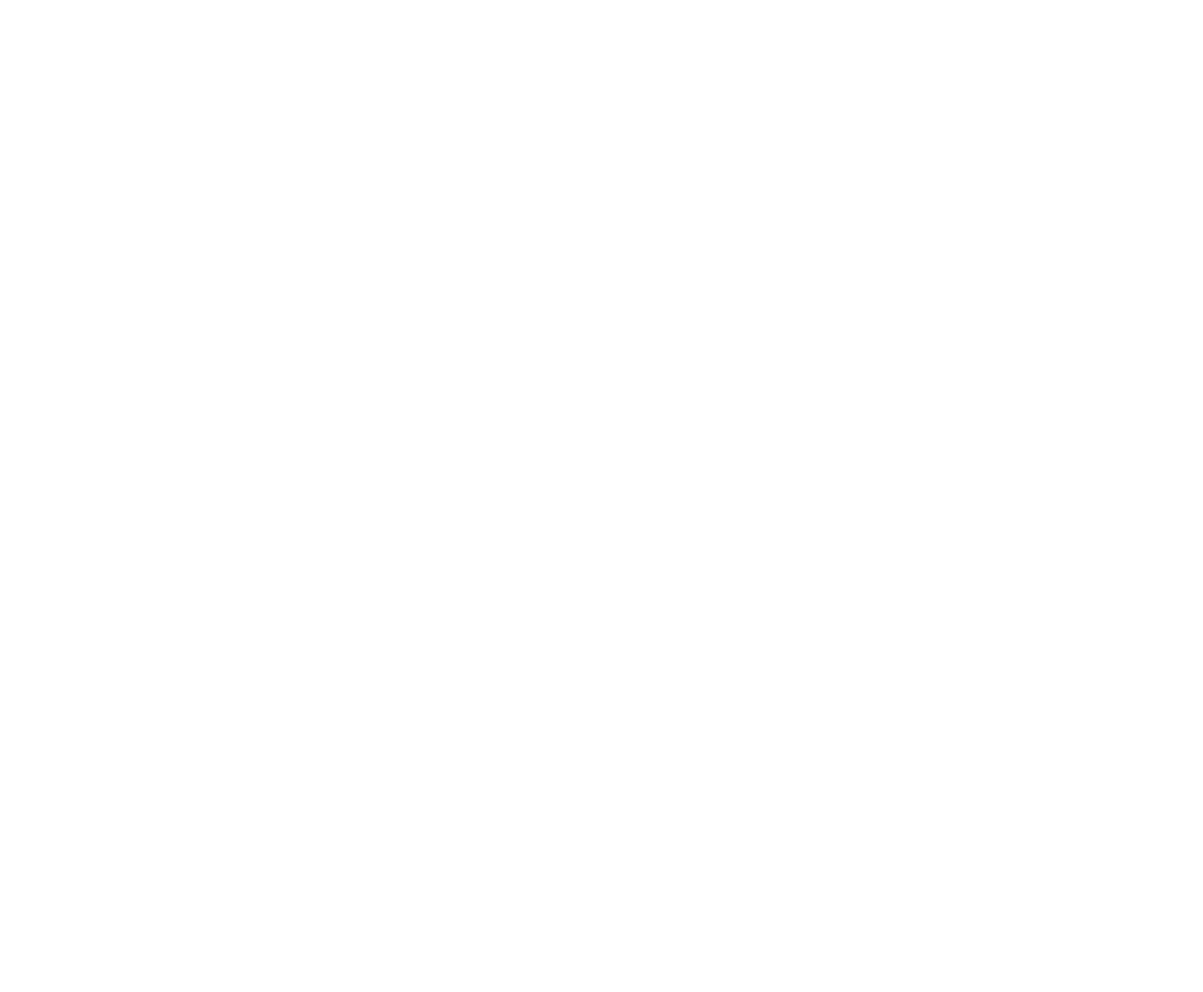
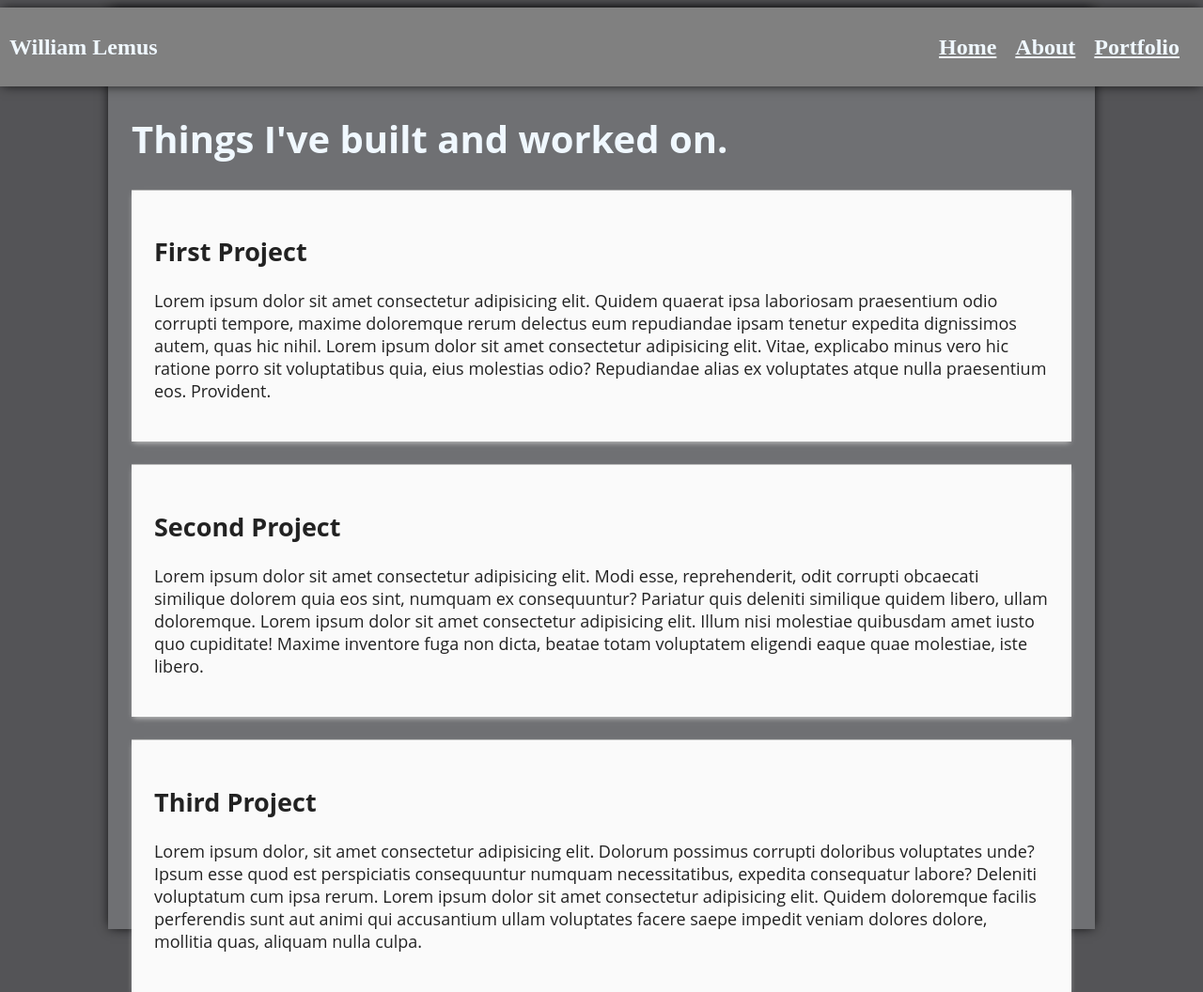
Before and after one commit to WilliamLms/personalWebsite, a plain HTML site: page portfolio.html in a window 1280 px wide. Shown: the whole page at 94% size. Before the commit the page ends 800 px from the top, so only its background shows below. Drawn offline with Linux system fonts and the light colour scheme.

Commit message:
all pages done

```diff
--- a/about.html
+++ b/about.html
@@ -3,8 +3,77 @@
   <head>
     <meta charset="UTF-8" />
     <meta name="viewport" content="width=device-width, initial-scale=1.0" />
-    <title>Document</title>
+    <title>About Page</title>
+    <link rel="stylesheet" href="style.css" />
   </head>
   <body>
+    <nav>
+      <div class="name">
+        <h1>William Lemus</h1>
+      </div>
+      <div class="links">
+        <a href="index.html"><h1>Home</h1></a>
+        <a href="about.html"><h1>About</h1></a>
+        <a href="portfolio.html"><h1>Portfolio</h1></a>
+      </div>
+    </nav>
+    <main>
+      <h1 class="aboutHeader">
+        In my free time I like to maintain a fun and healthy lifestyle by taking
+        part in activities I really enjoy doing that will keep me fit and
+        healthy, but also stuff that is also fun for me, as such the following.
+      </h1>
+      <section class="aboutSection">
+        <h2>Weightlifting</h2>
+        <img
+          class="aboutImg"
+          src="https://thumbor.forbes.com/thumbor/fit-in/900x510/https://www.forbes.com/health/wp-content/uploads/2023/06/weightlifting.jpeg-e1685949276752.jpg"
+          alt="gym"
+        />
+        <p>
+          Lorem ipsum dolor sit amet consectetur adipisicing elit.
+          Necessitatibus hic dignissimos doloribus optio impedit eveniet quaerat
+          ratione ex, laudantium quis inventore commodi eos voluptate est
+          aperiam architecto velit sint facere? Lorem ipsum dolor sit amet
+          consectetur, adipisicing elit. Possimus quis voluptates a doloribus
+          excepturi, sit, labore ut, quaerat illum perferendis voluptatibus
+          error et animi minus fugiat obcaecati rerum similique aliquid.
+        </p>
+      </section>
+      <section class="aboutSection">
+        <h2>Soccer</h2>
+        <img
+          class="aboutImg"
+          src="https://encrypted-tbn0.gstatic.com/images?q=tbn:ANd9GcSZhjIFhSWLAymvOurTnLK1o0imQJsNTt72jA&s"
+          alt="soccer"
+        />
+        <p>
+          Lorem ipsum dolor sit amet consectetur adipisicing elit. Debitis, id
+          animi. Aperiam architecto quae soluta labore libero veritatis,
+          suscipit consequatur recusandae eius saepe asperiores aliquid est
+          similique rem error laborum? Lorem ipsum dolor sit, amet consectetur
+          adipisicing elit. Ipsa possimus saepe iste impedit hic distinctio
+          molestiae necessitatibus voluptatum modi animi dolorem soluta natus
+          ipsum quam nesciunt molestias rerum, magnam totam?
+        </p>
+      </section>
+      <section class="aboutSection">
+        <h2>Video Games</h2>
+        <img
+          class="aboutImg"
+          src="https://builtin.com/sites/www.builtin.com/files/styles/og/public/2022-09/gaming.png"
+          alt="gaming"
+        />
+        <p>
+          Lorem ipsum dolor sit, amet consectetur adipisicing elit. A debitis
+          dolore, repellat laboriosam, ipsam necessitatibus dolorem, reiciendis
+          exercitationem labore soluta quaerat nihil pariatur illum iure quo
+          dolor! Sunt, id amet! Lorem ipsum dolor sit amet consectetur
+          adipisicing elit. Sunt incidunt eius fugit culpa, et eligendi harum
+          vel deleniti pariatur eum molestiae laboriosam. Nulla qui accusamus
+          eum aperiam porro ullam voluptas?
+        </p>
+      </section>
+    </main>
   </body>
 </html>
--- a/portfolio.html
+++ b/portfolio.html
@@ -0,0 +1,67 @@
+<!DOCTYPE html>
+<html lang="en">
+  <head>
+    <meta charset="UTF-8" />
+    <meta name="viewport" content="width=device-width, initial-scale=1.0" />
+    <title>Portfolio Page</title>
+    <link rel="stylesheet" href="style.css" />
+  </head>
+  <body>
+    <nav>
+      <div class="name">
+        <h1>William Lemus</h1>
+      </div>
+      <div class="links">
+        <a href="index.html"><h1>Home</h1></a>
+        <a href="about.html"><h1>About</h1></a>
+        <a href="portfolio.html"><h1>Portfolio</h1></a>
+      </div>
+    </nav>
+    <main>
+      <h1 class="portHeader">Things I've built and worked on.</h1>
+      <div>
+        <section class="project">
+          <h2>First Project</h2>
+
+          <p>
+            Lorem ipsum dolor sit amet consectetur adipisicing elit. Quidem
+            quaerat ipsa laboriosam praesentium odio corrupti tempore, maxime
+            doloremque rerum delectus eum repudiandae ipsam tenetur expedita
+            dignissimos autem, quas hic nihil. Lorem ipsum dolor sit amet
+            consectetur adipisicing elit. Vitae, explicabo minus vero hic
+            ratione porro sit voluptatibus quia, eius molestias odio?
+            Repudiandae alias ex voluptates atque nulla praesentium eos.
+            Provident.
+          </p>
+        </section>
+        <section class="project">
+          <h2>Second Project</h2>
+
+          <p>
+            Lorem ipsum dolor sit amet consectetur adipisicing elit. Modi esse,
+            reprehenderit, odit corrupti obcaecati similique dolorem quia eos
+            sint, numquam ex consequuntur? Pariatur quis deleniti similique
+            quidem libero, ullam doloremque. Lorem ipsum dolor sit amet
+            consectetur adipisicing elit. Illum nisi molestiae quibusdam amet
+            iusto quo cupiditate! Maxime inventore fuga non dicta, beatae totam
+            voluptatem eligendi eaque quae molestiae, iste libero.
+          </p>
+        </section>
+        <section class="project">
+          <h2>Third Project</h2>
+
+          <p>
+            Lorem ipsum dolor, sit amet consectetur adipisicing elit. Dolorum
+            possimus corrupti doloribus voluptates unde? Ipsum esse quod est
+            perspiciatis consequuntur numquam necessitatibus, expedita
+            consequatur labore? Deleniti voluptatum cum ipsa rerum. Lorem ipsum
+            dolor sit amet consectetur adipisicing elit. Quidem doloremque
+            facilis perferendis sunt aut animi qui accusantium ullam voluptates
+            facere saepe impedit veniam dolores dolore, mollitia quas, aliquam
+            nulla culpa.
+          </p>
+        </section>
+      </div>
+    </main>
+  </body>
+</html>
--- a/style.css
+++ b/style.css
@@ -1,24 +1,34 @@
+body{
+    background-color: rgba(57, 57, 61, 0.863);
+}
+
+
 nav{
     box-shadow: 0 0 12px -2px black;
     position: fixed;
     left: 0;
     right: 0;
     align-items: center;
-    /* background-color: #333333;
-    color: aliceblue; */
+    background-color: gray;
+    color: aliceblue;
     display: flex;
-    height: 80px;
+    height: 8vh;
     padding: 10px;
     justify-content: space-between;
 }
 
 main{
     min-height: 100vh;
-    padding: 85px 24px 96px;
-    /* box-shadow: 0 0 12px -2px black;
-    color: rgb(6, 50, 88); */
+    padding: 85px 25px 96px;
+    box-shadow: 0 0 12px -2px black;
     font-family: 'Open Sans', sans-serif;
     font-size: 25px;
+    color: aliceblue;
+    background-color: #7d7e81af;
+    box-shadow: 0 0 12px -2px black;
+    height: 100vh;
+    max-width: 1000px;
+    margin: 0 auto;
 }
 
 .links{
@@ -30,9 +40,50 @@ main{
 
 }
 
+.quote{
+    font-family: Georgia, 'Times New Roman', Times, serif, cursive;
+    color: aliceblue;
+    font-size: 45px;
+    font-weight: 100;
+    text-shadow: 1px 1px 2px black;
+    text-align: center;
+    margin-top: 4em;
+}
+
 a{
+    color: aliceblue;
     margin-top: 0px;
     margin-right: 10px;
     margin-bottom: 0px;
     margin-left: 10px;
 }
+
+.aboutHeader{
+    font-size: 30px;
+}
+
+.aboutSection{
+    font-size: 18px;
+    border-top: 1px solid #bbb;
+}
+
+.aboutImg{
+    float: right;
+    margin: 0 24px 24px 0px;
+    height: 120px
+}
+
+.portHeader{
+    font-size: 40px;
+}
+
+.project{
+    /* width: calc(100% - 6em); */
+    background: #fafafa;
+    color: #222;
+    box-shadow: 0 3px 6px -2px #ccc;
+    margin: 3vh auto;
+    padding: 3vh;
+    font-size: 18px;
+    border-top: 1px solid #bbb;
+}
```
Also changed, not shown: index.html (+2 -2 lines).
